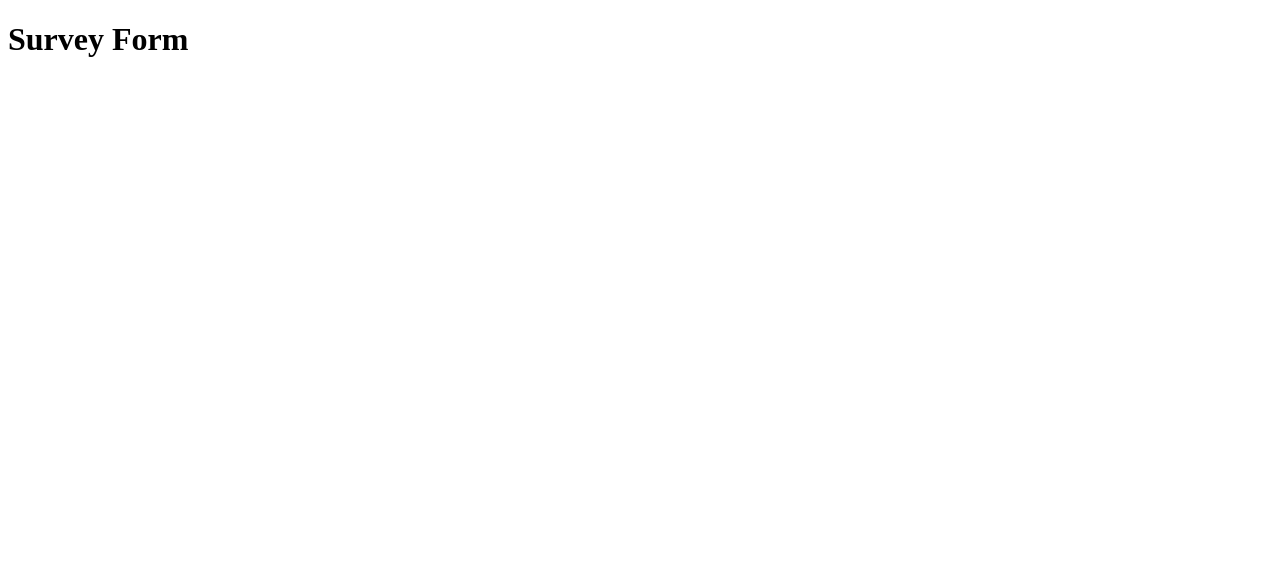
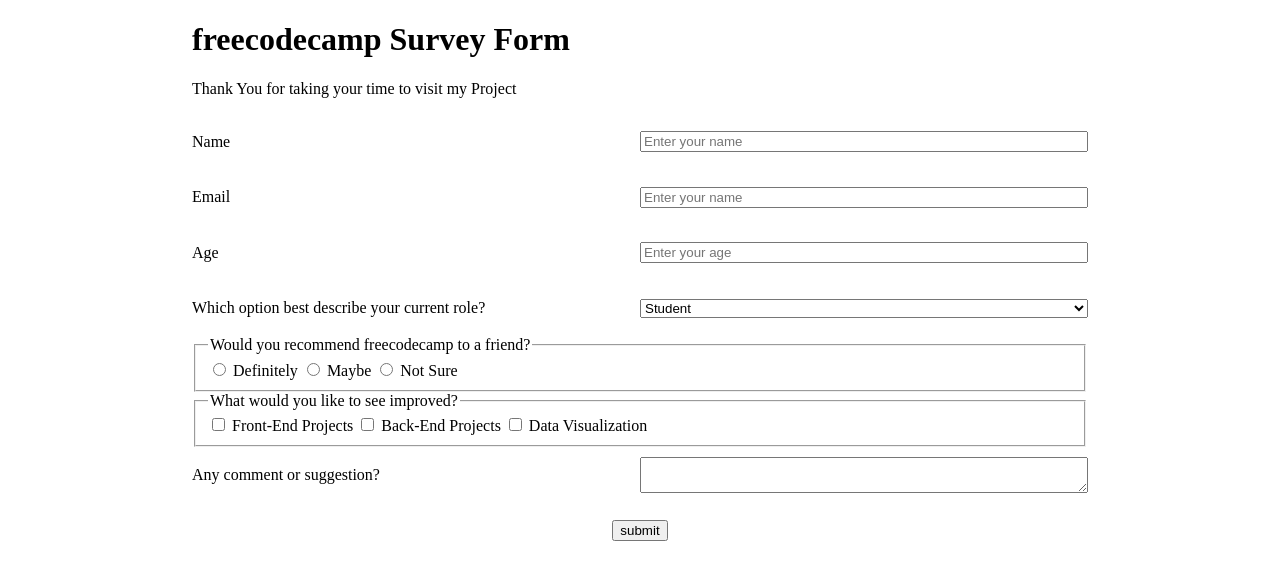
Before and after one commit to somdeepjana/AceTributePage, a plain HTML site: page SurveyForm/index.html in a window 1280 px wide. Drawn offline with Linux system fonts and the light colour scheme.

Commit message:
Basic Structure of Survey form is complete

```diff
--- a/SurveyForm/index.html
+++ b/SurveyForm/index.html
@@ -3,9 +3,72 @@
 <head>
     <meta charset="UTF-8">
     <meta name="viewport" content="width=device-width, initial-scale=1.0">
-    <title>Document</title>
+    <meta name="author" content="Somdeep Jana">
+    <title>freecodecamp Survey</title>
+
+    <link rel="stylesheet" href="style.css">
 </head>
 <body>
-    <h1>Survey Form</h1>
+    <header>
+
+    </header>
+    <main>
+        <div>
+            <h1 id="title">freecodecamp Survey Form</h1>
+            <p id="description">Thank You for taking your time to visit my Project</p>
+        </div>
+
+        <form id="survey-form" action="" method="post">
+            <label id="name-label" for="name">Name</label>
+            <input id="name" type="text" name="name" placeholder="Enter your name" required>
+
+            <label id="email-label" for="email">Email</label>
+            <input id="email" type="email" name="email" placeholder="Enter your name" required>
+
+            <label id="number-label" for="number">Age</label>
+            <input id="number" type="number" name="age" min="0" max="100" placeholder="Enter your age">
+
+            <label for="dropdown">Which option best describe your current role?</label>
+            <select id="dropdown" name="currentRole">
+                <option value="student">Student</option>
+                <option value="fullTimeJob">Full Time Job</option>
+                <option value="fullTimeLearner">Full Time Learner</option>
+                <option value="preferNoToSay">Prefer Not To Say</option>
+                <option value="other">Other</option>
+            </select>
+
+            <fieldset id="recomendation">
+                <legend>Would you recommend freecodecamp to a friend?</legend>
+
+                <input id="recommend-definitely" type="radio" name="recommend" value="definitely">
+                <label for="recommend-definitely">Definitely</label>
+
+                <input id="recommend-maybe" type="radio" name="recommend" value="maybe">
+                <label for="recommend-maybe">Maybe</label>
+
+                <input id="recommend-notSure" type="radio" name="recommend" value="notSure">
+                <label for="recommend-notSure">Not Sure</label>
+            </fieldset>
+
+            <fieldset id="improve">
+                <legend>What would you like to see improved?</legend>
+
+                <input id="improve-frontEndProjects" type="checkbox" name="improve" value="FrontEndProjects">
+                <label for="improve-frontEndProjects">Front-End Projects</label>
+
+                <input id="improve-backEndProjects" type="checkbox" name="improve" value="BackEndProjects">
+                <label for="improve-backEndProjects">Back-End Projects</label>
+
+                <input id="improve-dataVisualization" type="checkbox" name="improve" value="DataVisualization">
+                <label for="improve-dataVisualization">Data Visualization</label>
+            </fieldset>
+
+            <label for="suggestion">Any comment or suggestion?</label>
+            <textarea id="suggestion" name="suggestion" cols="30" rows="auto"></textarea>
+
+            <input id="submit" type="submit" value="submit">
+        </form>
+    </main>
 </body>
+<script src="https://cdn.freecodecamp.org/testable-projects-fcc/v1/bundle.js"></script>
 </html>
--- /dev/null
+++ b/SurveyForm/style.css
@@ -0,0 +1,45 @@
+body{
+    box-sizing: border-box;
+    margin: 0;
+    padding: 0;
+    border: 0;
+
+
+    display: flex;
+    flex-direction: column;
+    align-items: center;
+}
+
+main {
+    width: 70%;
+}
+
+#survey-form {
+    display: grid;
+    grid-template-columns: 1fr 1fr;
+    grid-template-rows: repeat(8, 1fr);
+    align-items: center;
+
+    grid-template-areas:
+        "name-lable name-input"
+        "email-lable email-input"
+        "number-lable number-input"
+        "dropdown-lable dropdown-input"
+        "recomendation recomendation"
+        "improvement improvement"
+        "suggesition-label suggesition-textarea"
+        "submit submit";
+}
+
+#recomendation {
+    grid-area: recomendation;
+}
+
+#improve {
+    grid-area: improvement;
+}
+
+#submit {
+    grid-area: submit;
+    justify-self: center;
+}
```
